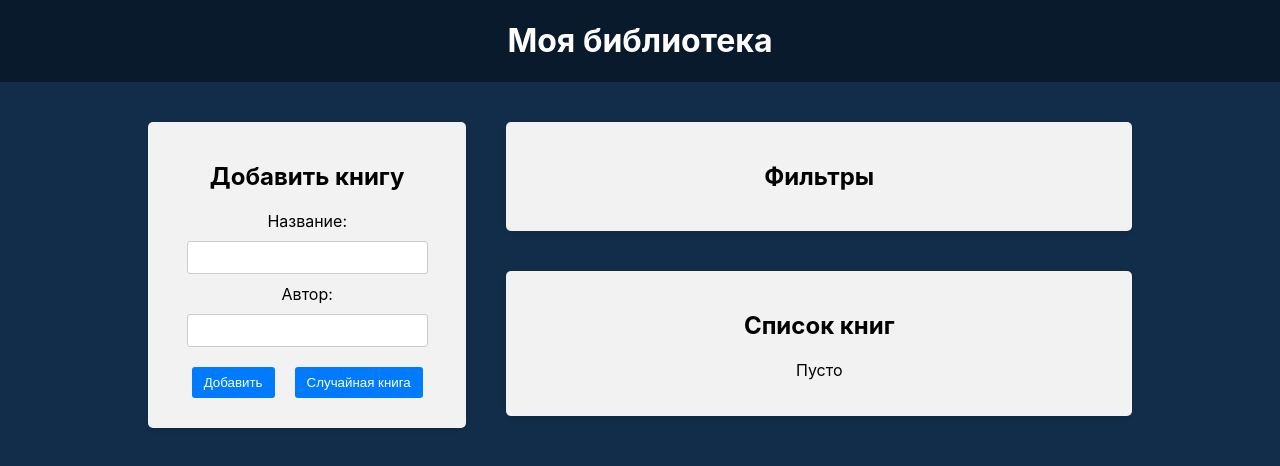
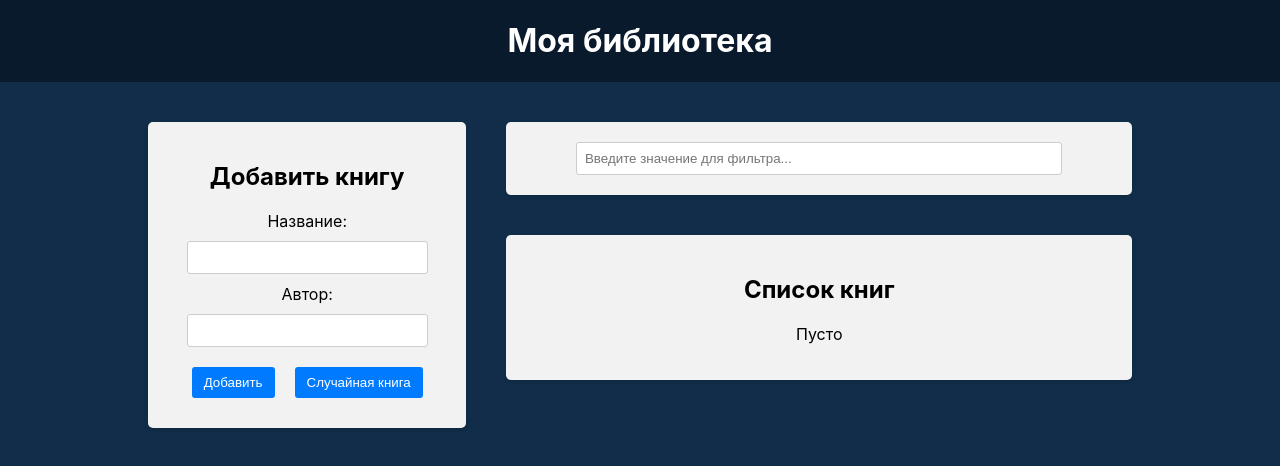
Before and after one commit to Huracan262/Book-Library-app, a React (Create React App) app in the folder frontend/: page / in a window 1280 px wide. Shown: the top 466 px of the page. Built offline with nearby package versions, Linux system fonts and the light colour scheme.

Commit message:
index html fix

```diff
--- a/frontend/public/index.html
+++ b/frontend/public/index.html
@@ -1,5 +1,5 @@
 <!DOCTYPE html>
-<html lang="en">
+<html lang="ru">
   <head>
     <meta charset="utf-8" />
     <link rel="icon" href="%PUBLIC_URL%/favicon.ico" />
@@ -14,7 +14,6 @@
     <title>Book library app</title>
   </head>
   <body>
-    <noscript>You need to enable JavaScript to run this app.</noscript>
     <div id="root"></div>
   </body>
 </html>
--- a/frontend/src/components/Filter/Filter.jsx
+++ b/frontend/src/components/Filter/Filter.jsx
@@ -3,7 +3,9 @@ import './Filter.css'
 function Filter() {
   return (
     <div className="app-block filter">
-      <h2>Фильтры</h2>
+      <div className="filter-group">
+        <input type="text" placeholder="Введите значение для фильтра..." />
+      </div>
     </div>
   )
 }
```
